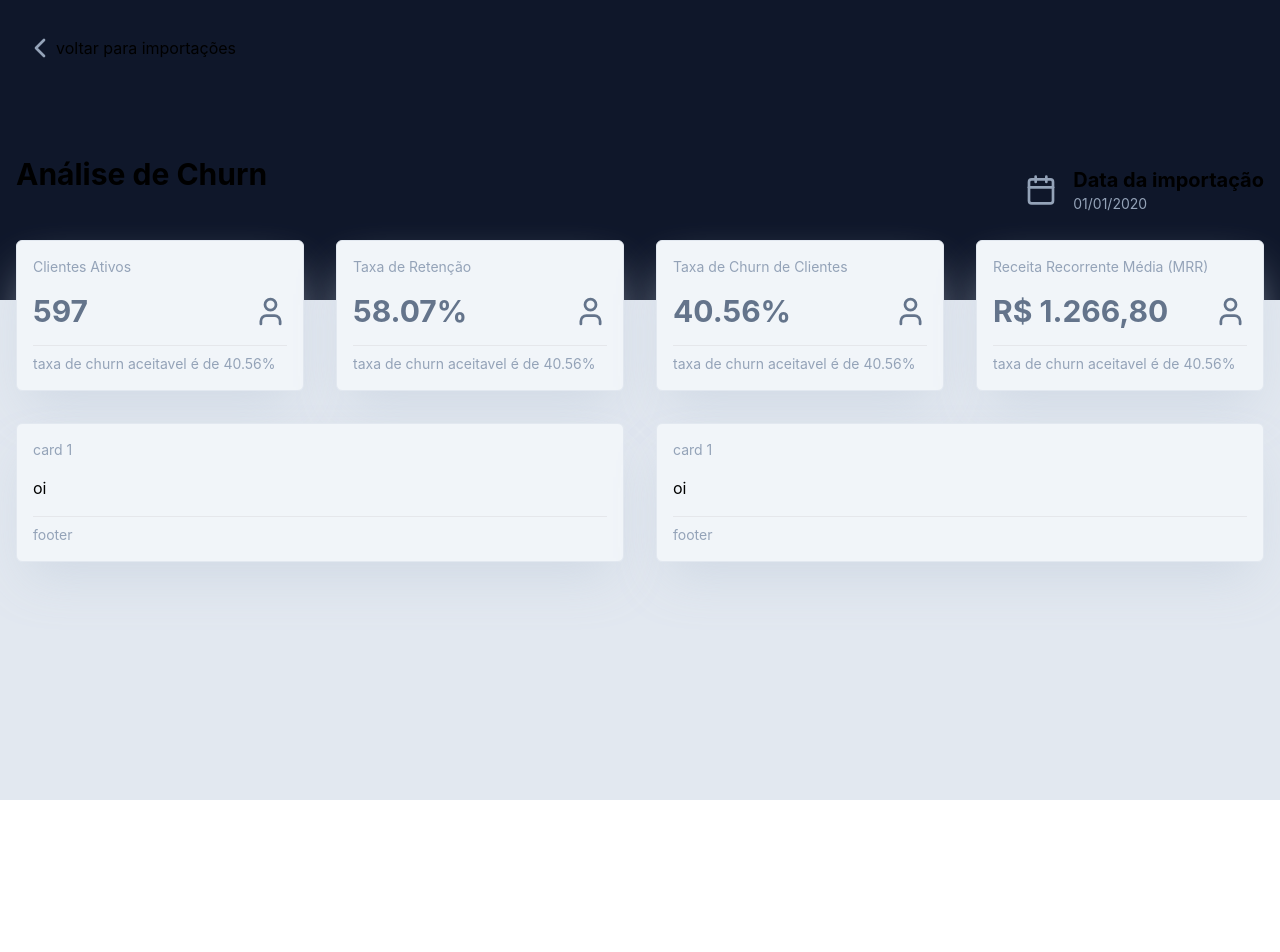
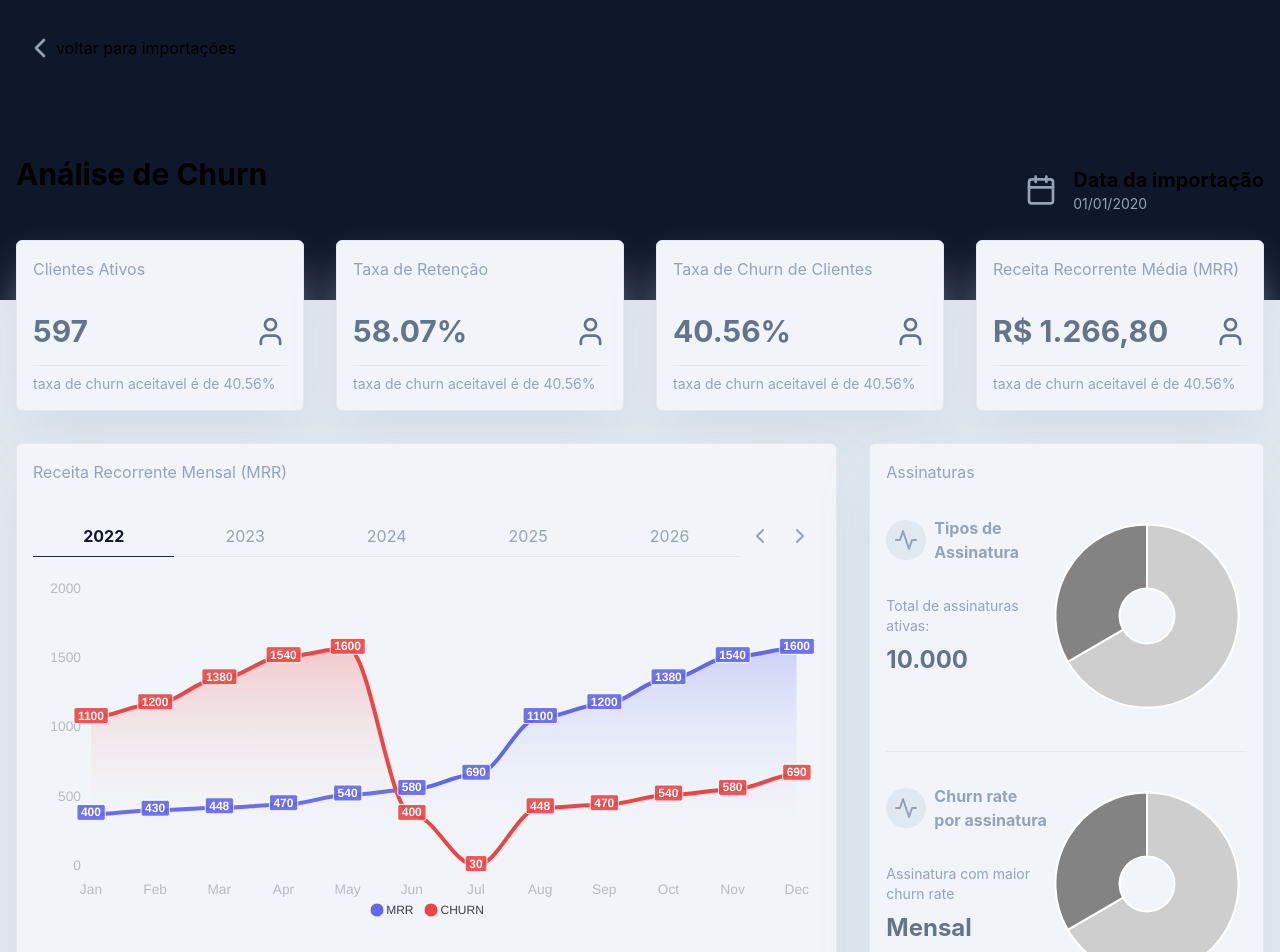
Before and after one commit to geniilsonfernandes/crm-dashboard-client, a React (Vite) app: page /home in a window 1280 px wide. Shown: the top 952 px of the page. Before the commit the page ends 800 px from the top, so only its background shows below. Built offline with nearby package versions, Linux system fonts and the light colour scheme.

Commit message:
create page for imports

```diff
--- a/package.json
+++ b/package.json
@@ -15,6 +15,7 @@
     "lucide-react": "^0.309.0",
     "match-sorter": "^6.3.1",
     "react": "^18.2.0",
+    "react-apexcharts": "^1.4.1",
     "react-dom": "^18.2.0",
     "react-router-dom": "^6.21.2",
     "sort-by": "^1.2.0"
--- a/src/Components/Card.tsx
+++ b/src/Components/Card.tsx
@@ -1,17 +1,29 @@
+import { cn } from "../pages/utils";
+
 type CardProps = {
-  title: string;
+  title?: string;
   children: React.ReactNode;
   footer?: string;
+  className?: string;
 };
 
-const Card = ({ title, children, footer }: CardProps) => {
+const Card = ({ title, children, footer, className }: CardProps) => {
   return (
-    <div className="bg-slate-100 border border-slate-200 p-4 rounded-md shadow-2xl shadow-slate-300/80">
-      <p className="text-sm text-slate-400 ">{title}</p>
+    <div
+      className={cn(
+        "bg-slate-100 border border-slate-200 p-4 rounded-md shadow-2xl shadow-slate-300/80  h-full",
+        className
+      )}
+    >
+      {title && <h1 className="text-1xl  text-slate-400  mb-8">{title}</h1>}
 
-      <div className="my-4 ">{children}</div>
-      <hr className="my-2" />
-      <p className="text-sm text-slate-400">{footer}</p>
+      <div className="my-4 flex-1">{children}</div>
+      {footer && (
+        <div>
+          <hr className="my-2" />
+          <p className="text-sm text-slate-400">{footer}</p>
+        </div>
+      )}
     </div>
   );
 };
--- /dev/null
+++ b/src/Components/DonutChart.tsx
@@ -0,0 +1,81 @@
+import { Activity } from "lucide-react";
+import Chart from "react-apexcharts";
+
+type DonutChartProps = {
+  data: number[];
+  labels: string[];
+
+  title?: string;
+  subtitle?: string;
+  value?: string;
+};
+
+const DonutChart = ({
+  data,
+  labels,
+  subtitle,
+  title,
+  value,
+}: DonutChartProps) => {
+  return (
+    <div className="flex justify-between">
+      <div>
+        <div className="flex items-center gap-2 text-slate-400 font-bold">
+          <div className="bg-slate-200 p-2 rounded-full w-10 h-10 flex items-center justify-center">
+            <Activity size={32} className="text-slate-400" />
+          </div>
+          {title}
+        </div>
+        <div className="text-slate-400 text-sm mt-8">{subtitle}</div>
+
+        <div className="text-2xl font-bold text-slate-500 mt-2">{value}</div>
+      </div>
+      <Chart
+        type="donut"
+        width="200px"
+        height="200px"
+        series={[20, 10]}
+        options={{
+          labels: [
+            "Assinatura 1",
+            "Assinatura 2",
+            "Assinatura 3",
+            "Assinatura 4",
+          ],
+          colors: ["#cecece", "#838383"],
+          legend: {
+            show: false,
+          },
+          dataLabels: {
+            enabled: false,
+          },
+          fill: {},
+          plotOptions: {
+            pie: {
+              donut: {
+                size: "30%",
+                background: "transparent",
+                labels: {
+                  show: false,
+                },
+              },
+            },
+            heatmap: {
+              distributed: true,
+            },
+          },
+          chart: {
+            toolbar: {
+              show: false,
+            },
+            zoom: {
+              enabled: false,
+            },
+          },
+        }}
+      />
+    </div>
+  );
+};
+
+export default DonutChart;
--- /dev/null
+++ b/src/Components/MRRChart.tsx
@@ -0,0 +1,164 @@
+import React, { useMemo, useState } from "react";
+import Card from "./Card";
+import { ApexOptions } from "apexcharts";
+import Chart from "react-apexcharts";
+import { ChevronLeft, ChevronRight } from "lucide-react";
+import { cn } from "../pages/utils";
+const MRRChart = () => {
+  const chartOptions: ApexOptions = {
+    chart: {
+      id: "monthly-sales-chart",
+      toolbar: {
+        show: false,
+      },
+      zoom: {
+        enabled: false,
+      },
+    },
+    colors: ["#6366F1", "#EF4444"],
+    fill: {
+      type: "gradient",
+      gradient: {
+        shadeIntensity: 1,
+        inverseColors: false,
+        opacityFrom: 0.5,
+        opacityTo: 0,
+        stops: [0, 90, 100],
+      },
+    },
+    legend: {
+      show: true,
+    },
+    dataLabels: {
+      enabled: true,
+    },
+    grid: {
+      padding: {
+        top: -10,
+        bottom: -10,
+      },
+      yaxis: {
+        lines: { show: false, offsetX: 0, offsetY: 0 },
+      },
+    },
+    yaxis: {
+      labels: {
+        style: {
+          colors: "#b9b9c3",
+          fontSize: "0.86rem",
+        },
+      },
+    },
+    xaxis: {
+      categories: [
+        "Jan",
+        "Feb",
+        "Mar",
+        "Apr",
+        "May",
+        "Jun",
+        "Jul",
+        "Aug",
+        "Sep",
+        "Oct",
+        "Nov",
+        "Dec",
+      ],
+      axisBorder: {
+        show: false,
+      },
+      labels: {
+        style: {
+          colors: "#b9b9c3",
+          fontSize: "0.86rem",
+        },
+      },
+      axisTicks: {
+        show: false,
+      },
+    },
+  };
+
+  const chartSeries = [
+    {
+      name: "MRR",
+      data: [400, 430, 448, 470, 540, 580, 690, 1100, 1200, 1380, 1540, 1600],
+    },
+    {
+      name: "CHURN",
+      data: [1100, 1200, 1380, 1540, 1600, 400, 30, 448, 470, 540, 580, 690],
+    },
+  ];
+
+  const [yearRange, setYearRange] = useState(2022);
+  const [selectYear, setSelectYear] = useState(2022);
+
+  const handleYearChange = (year: number) => {
+    setSelectYear(year);
+  };
+
+  const handleNextYear = () => {
+    setYearRange(yearRange + 1);
+  };
+
+  const handlePreviousYear = () => {
+    setYearRange(yearRange - 1);
+  };
+
+  const createRangeYears = useMemo(() => {
+    const years = [];
+
+    for (let i = 0; i < 5; i++) {
+      years.push(yearRange + i);
+    }
+
+    return years;
+  }, [yearRange]);
+
+  return (
+    <Card
+      title="Receita Recorrente Mensal (MRR)"
+      footer="Válores de calculo: assinaturas ativas no mes e o tempo de assinatura"
+    >
+      <div className="flex justify-between mb-4">
+        <div className="flex flex-1 justify-between">
+          {createRangeYears.map((year) => (
+            <button
+              className={cn("text-slate-400 py-2 border-b flex-1", {
+                "border-b-slate-800 text-slate-900 font-bold":
+                  year === selectYear,
+              })}
+              onClick={() => handleYearChange(year)}
+            >
+              {year}
+            </button>
+          ))}
+        </div>
+        <div>
+          <button
+            className="p-2 rounded bg-slate-100 text-slate-400"
+            onClick={handlePreviousYear}
+          >
+            <ChevronLeft />
+          </button>
+
+          <button
+            className="p-2 rounded bg-slate-100 text-slate-400"
+            onClick={handleNextYear}
+          >
+            <ChevronRight />
+          </button>
+        </div>
+      </div>
+
+      <Chart
+        options={chartOptions}
+        series={chartSeries}
+        type="area"
+        height="350"
+      />
+    </Card>
+  );
+};
+
+export default MRRChart;
--- a/src/pages/Home/index.tsx
+++ b/src/pages/Home/index.tsx
@@ -1,8 +1,10 @@
-import { Calendar, ChevronLeft } from "lucide-react";
+import { Activity, Calendar, ChevronLeft } from "lucide-react";
 import { AvaregeCard } from "../../Components/AvaregeCard";
+import Card from "../../Components/Card";
 import { formatCurrencyToBRL, formatToPercentage } from "../utils";
-import Card from "../../Components/Card";
-
+import MRRChart from "../../Components/MRRChart";
+import Chart from "react-apexcharts";
+import DonutChart from "../../Components/DonutChart";
 export const Home = () => {
   const analytics = [
     { name: "Clientes Ativos", value: 597 },
@@ -14,8 +16,9 @@ export const Home = () => {
       value: formatCurrencyToBRL(1266.8),
     },
   ];
+
   return (
-    <div className="bg-slate-200 h-screen">
+    <div className="bg-slate-200  ">
       <div className="bg-slate-900 h-[300px]">
         <div className="container pt-6">
           <button className=" p-2 rounded flex light:text-slate-400 dark:text-slate-100 items-center hover:text-slate-400 hover:bg-slate-800 ">
@@ -24,7 +27,7 @@ export const Home = () => {
           </button>
         </div>
       </div>
-      <div className="container pt-8 -mt-44">
+      <div className="container pt-8 -mt-44 pb-8">
         <div className="flex justify-between mb-4">
           <h1 className="text-3xl font-bold light:text-slate-400 dark:text-slate-100 mb-8">
             Análise de Churn
@@ -50,12 +53,25 @@ export const Home = () => {
               />
             ))}
           </div>
-          <div className="grid grid-cols-2 gap-8">
-            <Card title="card 1" footer="footer">
-              oi
-            </Card>
-            <Card title="card 1" footer="footer">
-              oi
+          <div className="grid grid-cols-12 gap-8">
+            <div className="col-span-8">
+              <MRRChart />
+            </div>
+
+            <Card title="Assinaturas" className="col-span-4">
+              <div className="">
+                <DonutChart
+                  title="Tipos de Assinatura"
+                  subtitle="Total de assinaturas ativas:"
+                  value="10.000"
+                />
+                <hr className="my-8" />
+                <DonutChart
+                  title="Churn rate por assinatura"
+                  subtitle="Assinatura com maior churn rate"
+                  value="Mensal"
+                />
+              </div>
             </Card>
           </div>
         </div>
```
Also changed, not shown: 1 other file (tests, documents, lock files or other folders).
